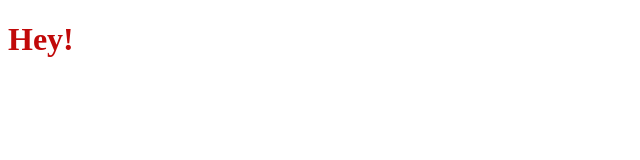
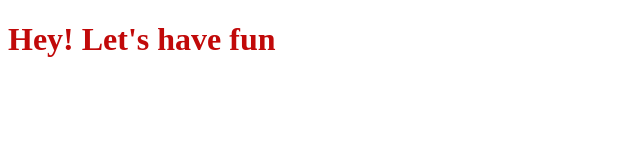
Before and after one commit to HarshitTripathi-mm/GitAssignment1, a plain HTML site: page index.html in a window 1280 px wide. Shown: the whole page, without its empty margins (0-640 px from the left). Drawn offline with Linux system fonts and the light colour scheme.

Commit message:
modified 2nd Time

```diff
--- a/index.html
+++ b/index.html
@@ -8,6 +8,6 @@
     <link rel="stylesheet" href = styles.css>
 </head>
 <body>
-    <h1>Hey!</h1>
+    <h1>Hey! Let's have fun</h1>
 </body>
 </html>
```
